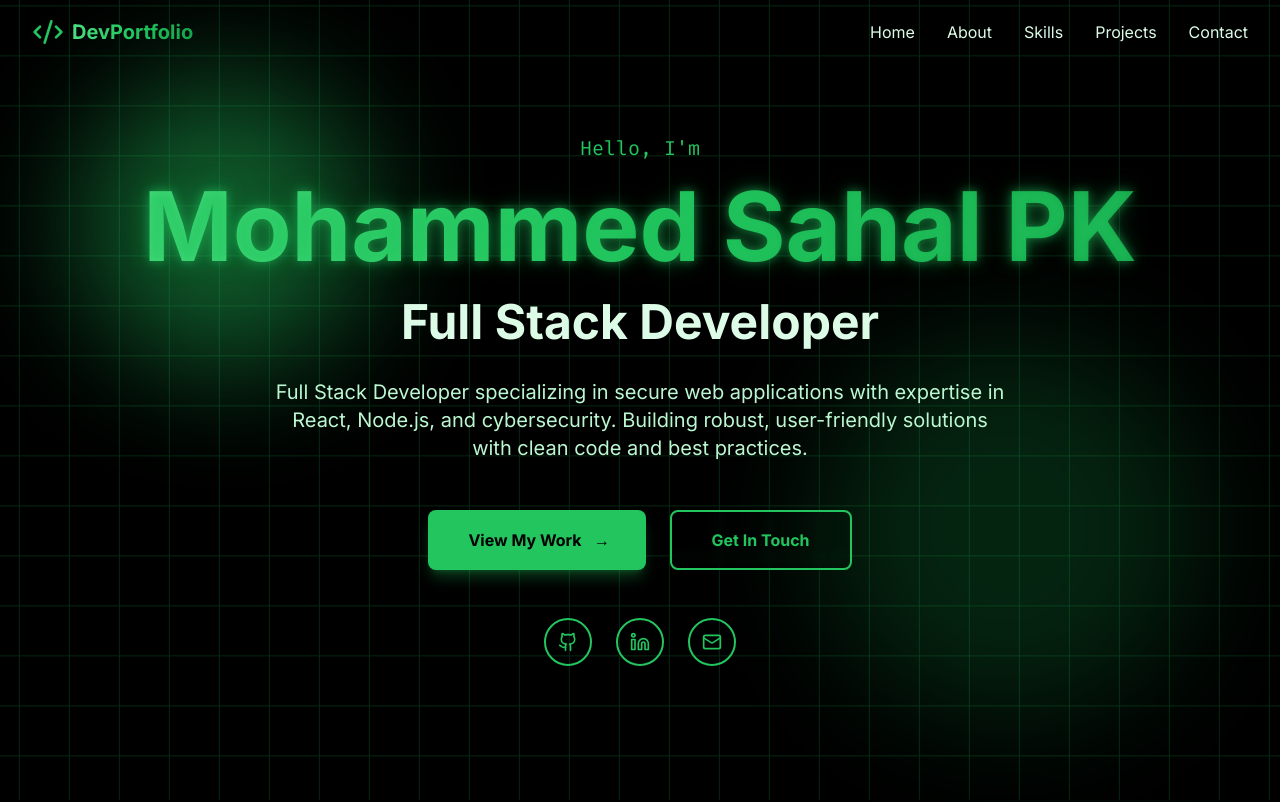
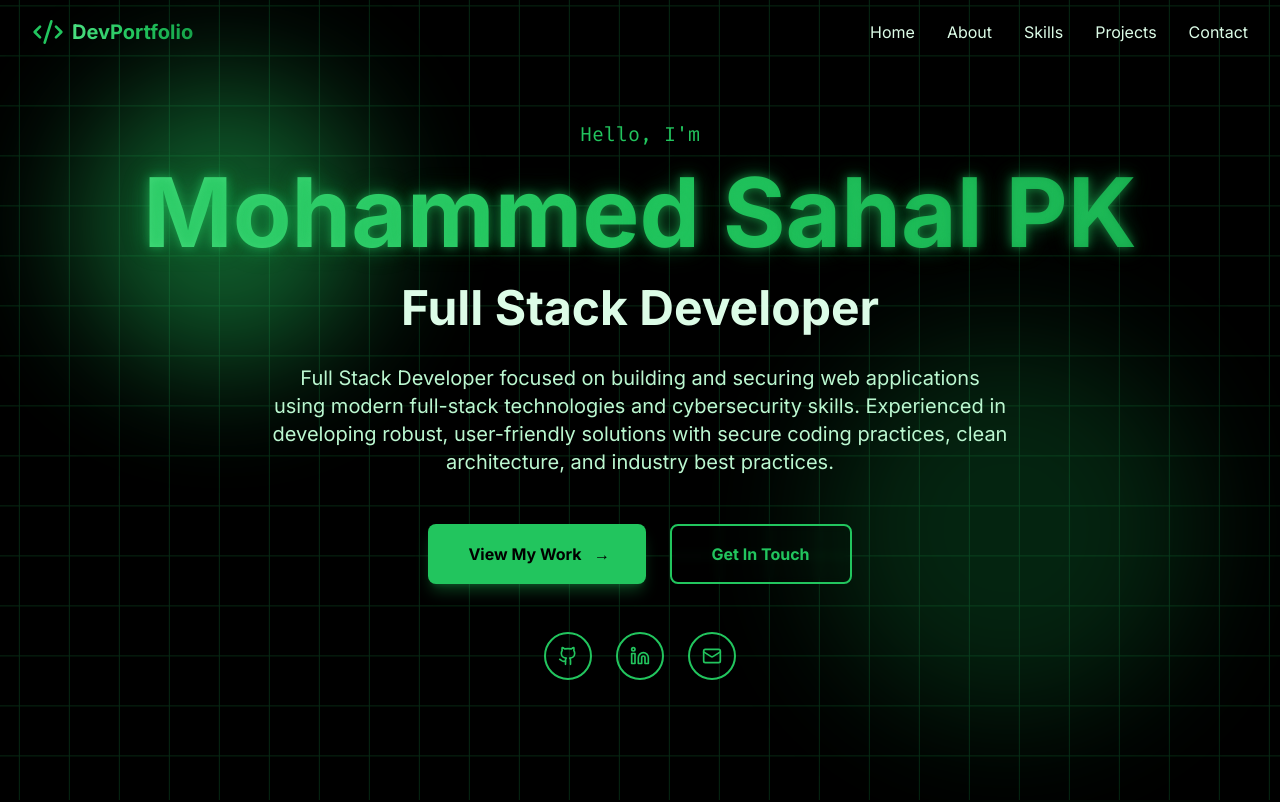
Before and after one commit to Mohsahal/portfolio, a React (Vite) app: page / in a window 1280 px wide. Shown: the top 802 px of the page. Built offline with nearby package versions, Linux system fonts and the light colour scheme.

Commit message:
Update Hero.jsx

```diff
--- a/src/components/Hero.jsx
+++ b/src/components/Hero.jsx
@@ -87,9 +87,7 @@ const Hero = () => {
             transition={{ delay: 1.5 }}
             className="text-sm sm:text-base md:text-lg lg:text-xl text-primary-200 mb-8 md:mb-12 max-w-3xl mx-auto leading-relaxed px-4"
           >
-            Full Stack Developer specializing in secure web applications with
-            expertise in React, Node.js, and cybersecurity. Building robust,
-            user-friendly solutions with clean code and best practices.
+            Full Stack Developer focused on building and securing web applications using modern full-stack technologies and cybersecurity skills. Experienced in developing robust, user-friendly solutions with secure coding practices, clean architecture, and industry best practices.
           </motion.p>
 
           {/* CTA Buttons */}
```
